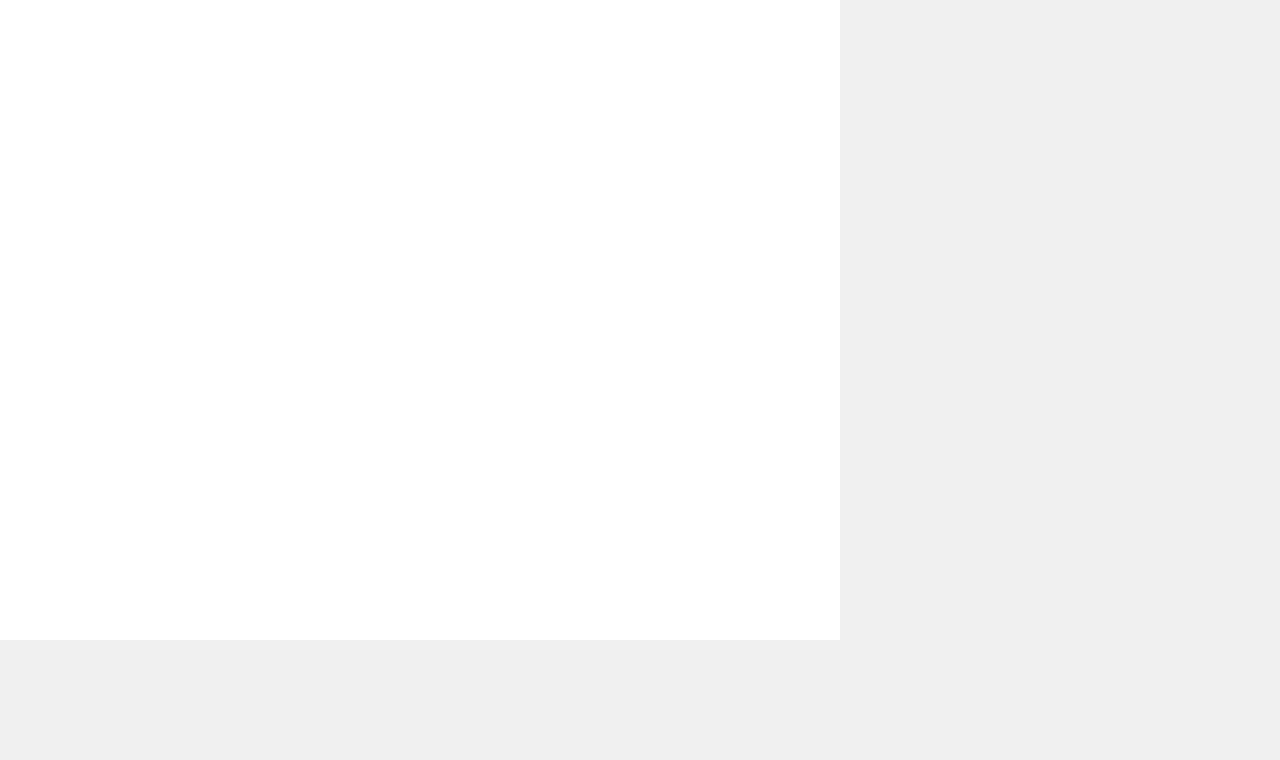
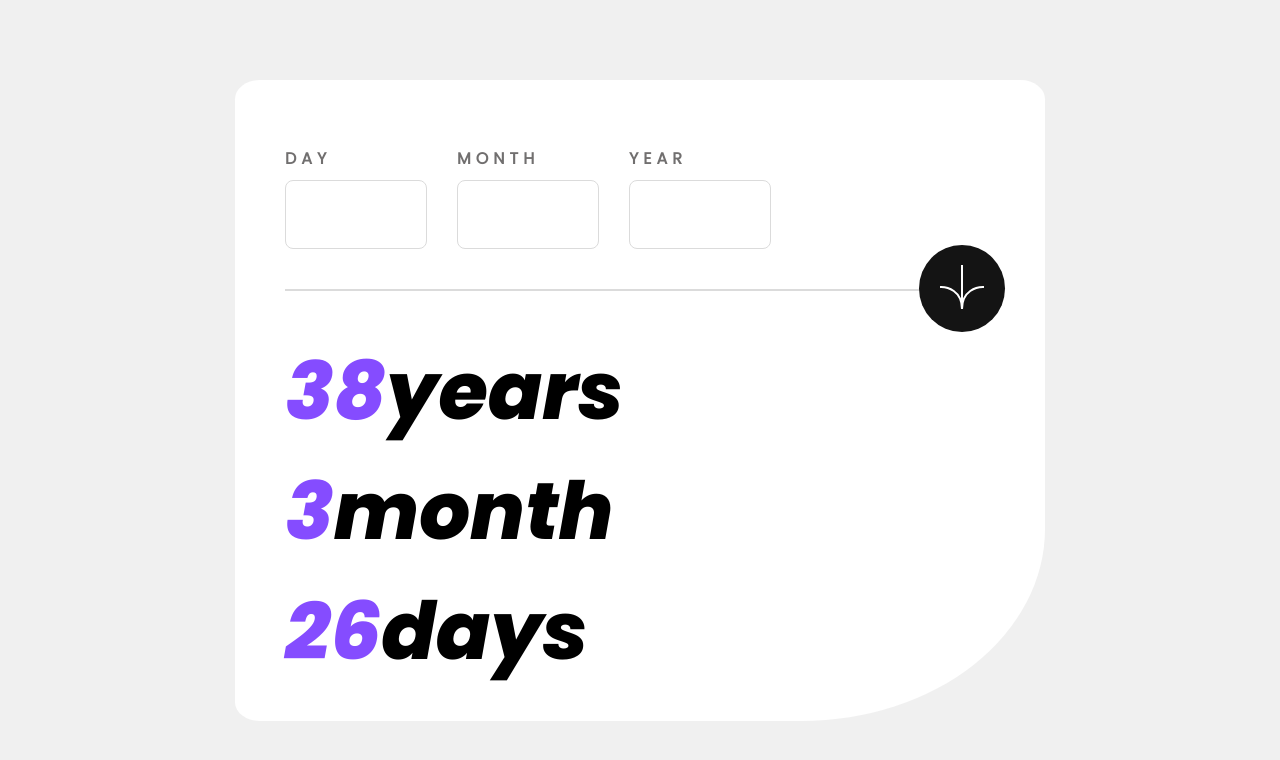
Before and after one commit to lelouch187/Age-calculator-app, a React (Create React App) app: page / in a window 1280 px wide. Shown: the top 760 px of the page. Built offline with nearby package versions, Linux system fonts and the light colour scheme.

Commit message:
made up the layout

```diff
--- a/src/App.jsx
+++ b/src/App.jsx
@@ -1,8 +1,16 @@
+import Form from "./components/Form";
+import MyButton from "./components/MyButton";
+import Result from "./components/Result";
+
 function App() {
   return (
     <div className="wrapper">
       <div className="container">
-      <div className="App"></div>
+        <div className="App">
+          <Form />
+          <MyButton />
+          <Result />
+        </div>
       </div>
     </div>
   );
--- /dev/null
+++ b/src/components/Form.js
@@ -0,0 +1,23 @@
+import React from 'react';
+import MyInput from './MyInput';
+
+const Form = () => {
+  return (
+    <div className="form">
+      <div className="input__wrapper">
+         <span>day</span>
+        <MyInput />
+      </div>
+      <div className="input__wrapper">
+      <span>month</span>
+        <MyInput />
+      </div>
+      <div className="input__wrapper">
+      <span>year</span>
+        <MyInput />
+      </div>
+    </div>
+  );
+};
+
+export default Form;
--- /dev/null
+++ b/src/components/MyButton.js
@@ -0,0 +1,12 @@
+import React from 'react'
+import image from '../assets/images/icon-arrow.svg'
+
+const MyButton = () => {
+  return (
+    <button className='button'>
+      <img src={image} alt='result'/>
+    </button>
+  )
+}
+
+export default MyButton
--- /dev/null
+++ b/src/components/MyInput.js
@@ -0,0 +1,9 @@
+import React from 'react'
+
+const MyInput = () => {
+  return (
+    <input className='input' />
+  )
+}
+
+export default MyInput
--- /dev/null
+++ b/src/components/Result.js
@@ -0,0 +1,19 @@
+import React from 'react';
+
+const Result = () => {
+  return (
+    <div className='result'>
+      <p>
+        <span>38</span>years
+      </p>
+      <p>
+        <span>3</span>month
+      </p>
+      <p>
+        <span>26</span>days
+      </p>
+    </div>
+  );
+};
+
+export default Result;
--- a/src/styles/index.scss
+++ b/src/styles/index.scss
@@ -11,9 +11,69 @@
 }
 .container{
    max-width: 840px;
+   margin: 0 auto;
+   padding: 10vh 15px 0px;
+   height: 100%;
 }
 .App {
    background-color:$White;
    width: 100%;
-   height: 80vh;
+   border-radius: 3% 3% 30% 3%;
+   padding: 100px 50px 30px 50px;
+   position: relative;
 }
+.form {
+   border-bottom: 2px solid $LightGrey;
+   padding-bottom: 40px;
+   span{
+      position: absolute;
+      display: inline-block;
+      top: -65px;
+     text-transform: uppercase;
+     color: $SmokeyGrey;
+     font-weight: bold;
+     letter-spacing: 5px;
+     font-family: Regular;
+   }
+}
+.input{
+   font-size: 32px;
+   font-weight: Bold;
+   margin-right: 30px;
+   max-width: 20%;
+   border-radius: 8px;
+   padding: 15px;
+   border: 1px solid $LightGrey;
+   letter-spacing: 2px;
+   &__wrapper{
+     display: inline;
+     position: relative;
+   }
+   &:focus{
+      outline: 1px solid $Purple;
+   }
+}
+.result{
+   font-weight: bold;
+   font-family: ExtraBoldItalic;
+   font-size: 80px;
+   margin-top: 40px;
+   span{
+      color: $Purple;
+
+   }
+}
+.button{
+   position: absolute;
+   background-color: $OffBlack;
+   border: none;
+   border-radius: 50%;
+   padding: 20px;
+   right: 40px;
+   top: 165px;
+   transition: 0.2s all;
+   &:hover{
+      background-color: $Purple;
+      cursor: pointer;
+   }
+}
```
